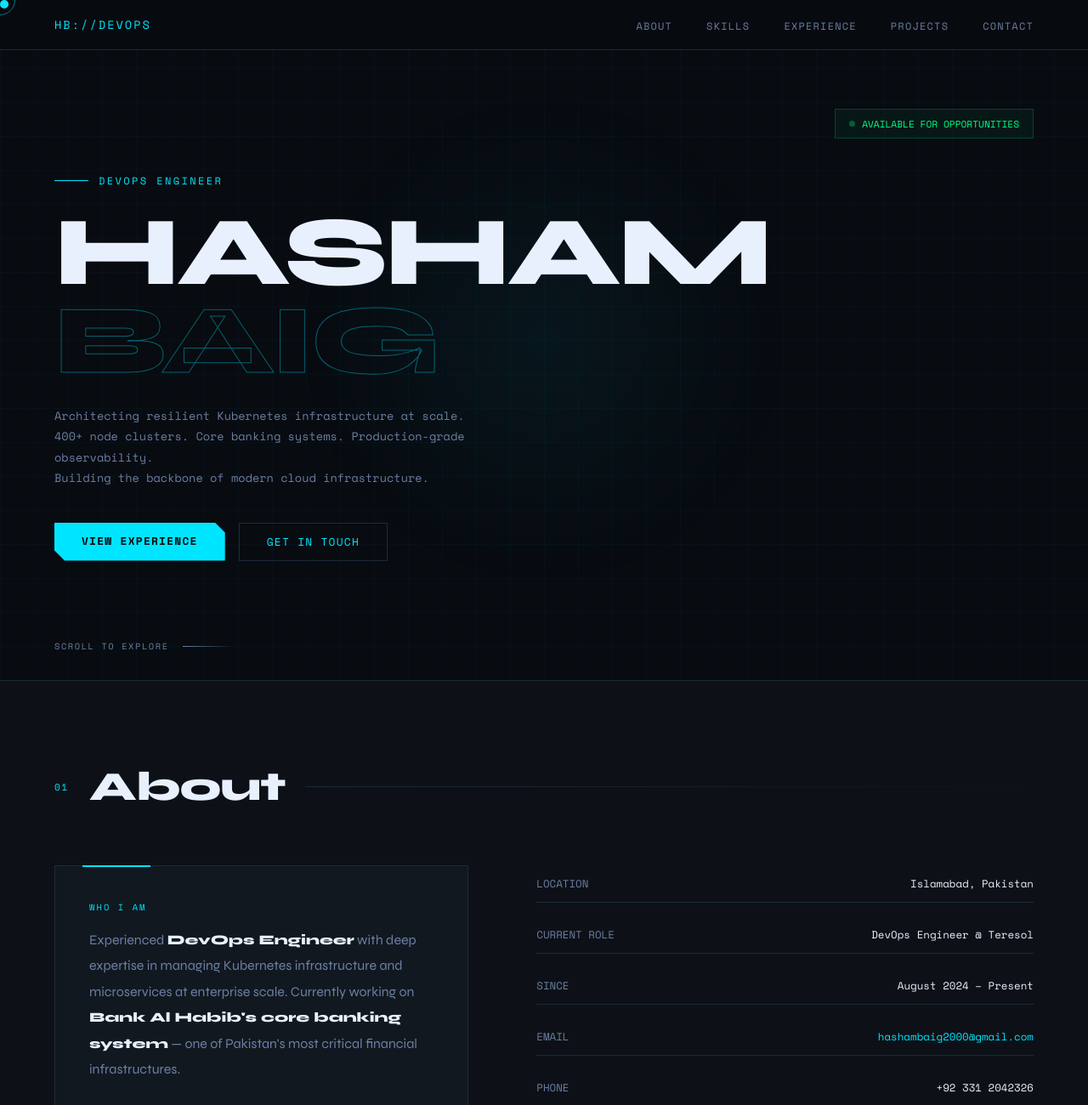
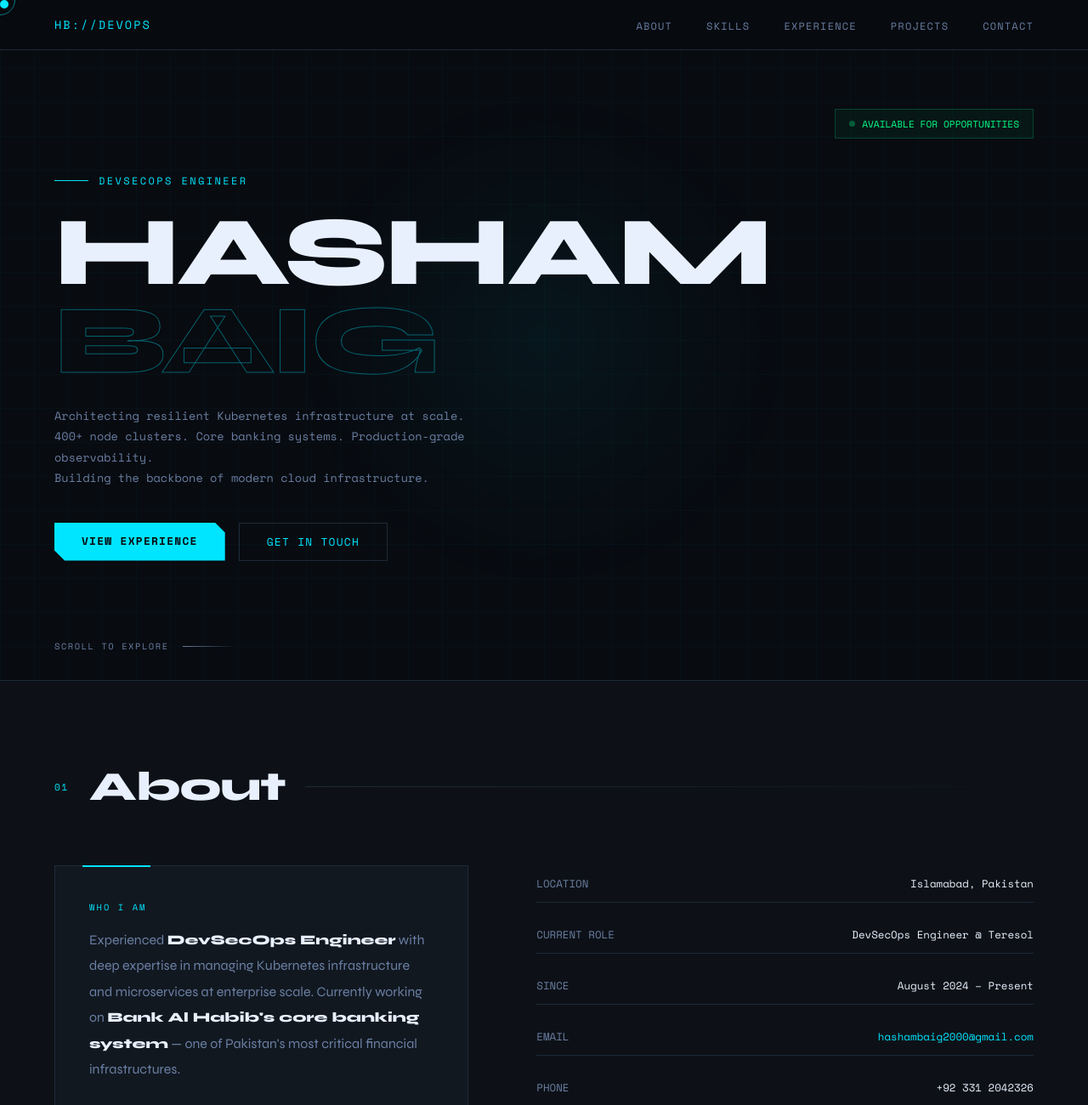
Before and after one commit to i-am-hasham/hasham-portfolio, a plain HTML site: page index.html in a window 1280 px wide. Shown: the top 1300 px of the page at 85% size. Drawn offline with nearby package versions, Linux system fonts and the light colour scheme.

Commit message:
Changed position

```diff
--- a/index.html
+++ b/index.html
@@ -568,7 +568,7 @@
     AVAILABLE FOR OPPORTUNITIES
   </div>
   <div class="hero-content">
-    <div class="hero-tag">DevOps Engineer</div>
+    <div class="hero-tag">DevSecOps Engineer</div>
     <h1>
       <span class="name-line">HASHAM</span>
       <span class="name-line outline">BAIG</span>
@@ -596,7 +596,7 @@
     <div class="about-card">
       <div class="about-label">Who I Am</div>
       <p class="about-text">
-        Experienced <strong>DevOps Engineer</strong> with deep expertise in managing Kubernetes infrastructure and microservices at enterprise scale. Currently working on <strong>Bank Al Habib's core banking system</strong> — one of Pakistan's most critical financial infrastructures.<br><br>
+        Experienced <strong>DevSecOps Engineer</strong> with deep expertise in managing Kubernetes infrastructure and microservices at enterprise scale. Currently working on <strong>Bank Al Habib's core banking system</strong> — one of Pakistan's most critical financial infrastructures.<br><br>
         Hands-on experience in setting up large clusters from scratch, managing production deployments, and ensuring smooth software delivery across environments. Passionate about observability, automation, and building systems that simply don't fail.
       </p>
     </div>
@@ -608,7 +608,7 @@
         </div>
         <div class="info-row">
           <span class="info-key">CURRENT ROLE</span>
-          <span class="info-val">DevOps Engineer @ Teresol</span>
+          <span class="info-val">DevSecOps Engineer @ Teresol</span>
         </div>
         <div class="info-row">
           <span class="info-key">SINCE</span>
@@ -690,7 +690,7 @@
   <div class="exp-card fade-in">
     <div class="exp-header">
       <div>
-        <div class="exp-role">DevOps Engineer</div>
+        <div class="exp-role">DevSecOps Engineer</div>
         <div class="exp-company">Teresol Pvt. Ltd. — Bank Al Habib</div>
       </div>
       <div class="exp-date">AUG 2024 — PRESENT</div>
```
